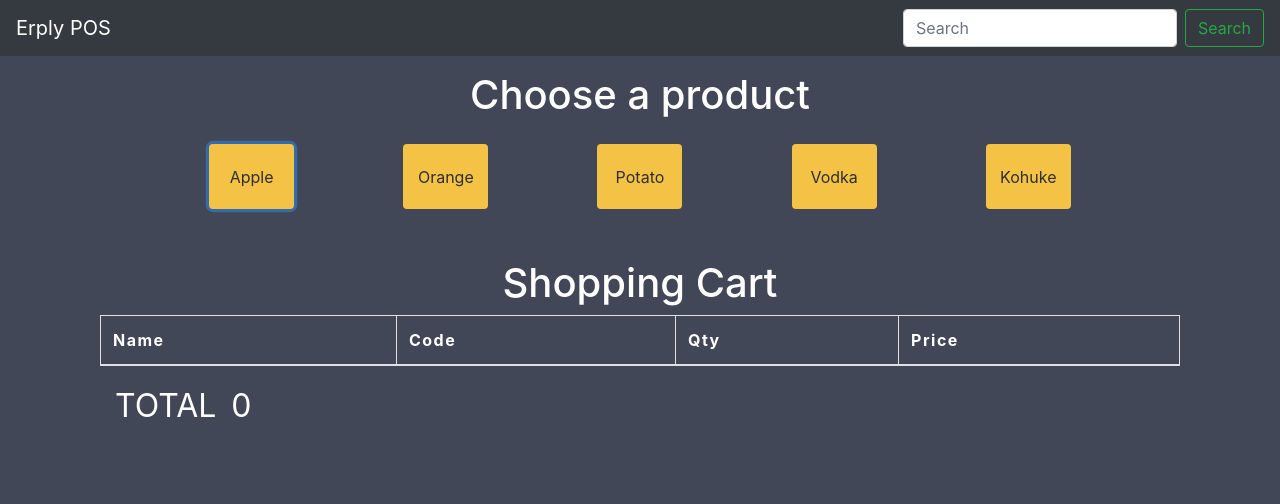
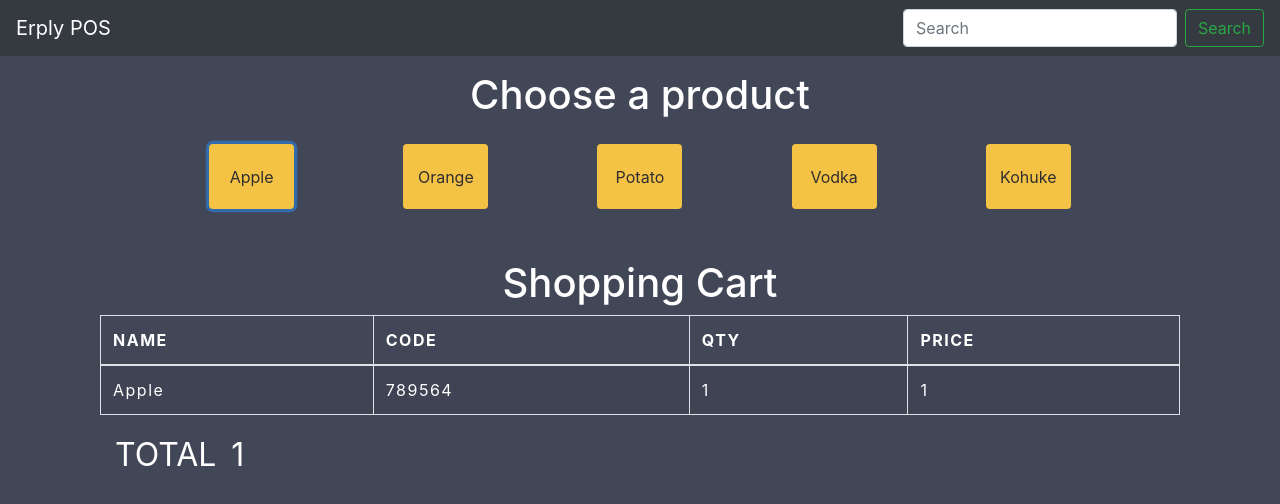
Before and after one commit to rrorrolfo/reactTraining-2, a React (Create React App) app: page / in a window 1280 px wide. Both pictures are taken after a click on the button "Apple". Shown: the top 504 px of the page. Built offline with nearby package versions, Linux system fonts and the light colour scheme.

Commit message:
Added functionality to add and remove products to shopping cart

```diff
--- a/src/components/billRow/index.jsx
+++ b/src/components/billRow/index.jsx
@@ -1,8 +1,8 @@
 import React from "react";
 
-const TableBillRow = ({ name, code, qty, price }) => {
+const TableBillRow = ({ name, code, qty, price, removeItemFromCart }) => {
   return (
-    <tr>
+    <tr onClick={() => removeItemFromCart(code, price)}>
       <td>{name}</td>
       <td>{code}</td>
       <td>{qty}</td>
--- a/src/components/posFrame/index.jsx
+++ b/src/components/posFrame/index.jsx
@@ -3,11 +3,21 @@ import { Container } from "react-bootstrap";
 import ProductsSelection from "../productsSelection";
 import ShoppingCart from "../shoppingCart";
 
-const PosFrame = ({ products, itemsInCart, toPay }) => {
+const PosFrame = ({
+  products,
+  itemsInCart,
+  toPay,
+  addItemToCart,
+  removeItemFromCart
+}) => {
   return (
     <Container>
-      <ProductsSelection products={products} />
-      <ShoppingCart items={itemsInCart} toPay={toPay} />
+      <ProductsSelection products={products} addItemToCart={addItemToCart} />
+      <ShoppingCart
+        items={itemsInCart}
+        toPay={toPay}
+        removeItemFromCart={removeItemFromCart}
+      />
     </Container>
   );
 };
--- a/src/components/productButton/index.jsx
+++ b/src/components/productButton/index.jsx
@@ -1,9 +1,9 @@
 import React from "react";
 import { Button } from "react-bootstrap";
 
-const ProductButton = ({ name, code }) => {
+const ProductButton = ({ name, code, addItemToCart }) => {
   return (
-    <Button className="productButton" code={code}>
+    <Button className="productButton" onClick={() => addItemToCart(code)}>
       {name}
     </Button>
   );
--- a/src/components/productsSelection/index.jsx
+++ b/src/components/productsSelection/index.jsx
@@ -2,7 +2,7 @@ import React from "react";
 import ProductButton from "../productButton";
 import { Container } from "react-bootstrap";
 
-const ProductsSelection = ({ products = [] }) => {
+const ProductsSelection = ({ products = [], addItemToCart }) => {
   return (
     <>
       <h1 className="text">Choose a product</h1>
@@ -12,6 +12,7 @@ const ProductsSelection = ({ products = [] }) => {
             name={product.name}
             code={product.code}
             key={product.code}
+            addItemToCart={addItemToCart}
           />
         ))}
       </Container>
--- a/src/components/shoppingCart/index.jsx
+++ b/src/components/shoppingCart/index.jsx
@@ -3,7 +3,7 @@ import { Container, Table } from "react-bootstrap";
 import Total from "../total";
 import TableBillRow from "../billRow";
 
-const ShoppingCart = ({ items, toPay }) => {
+const ShoppingCart = ({ items, toPay, removeItemFromCart }) => {
   return (
     <>
       <h1 className="text">Shopping Cart</h1>
@@ -11,10 +11,10 @@ const ShoppingCart = ({ items, toPay }) => {
         <Table striped bordered hover>
           <thead>
             <tr>
-              <th>Name</th>
-              <th>Code</th>
-              <th>Qty</th>
-              <th>Price</th>
+              <th>NAME</th>
+              <th>CODE</th>
+              <th>QTY</th>
+              <th>PRICE</th>
             </tr>
           </thead>
           <tbody>
@@ -24,6 +24,8 @@ const ShoppingCart = ({ items, toPay }) => {
                 code={item.code}
                 qty={1}
                 price={item.price}
+                key={item.name}
+                removeItemFromCart={removeItemFromCart}
               />
             ))}
           </tbody>
--- a/src/containers/App.jsx
+++ b/src/containers/App.jsx
@@ -17,6 +17,28 @@ class App extends Component {
     this.setState({ products: [...products] });
   }
 
+  addItemToCart = code => {
+    const { products, itemsInCart } = this.state;
+    const productToAdd = products.filter(product => product.code === code);
+    this.setState(prevState => {
+      return {
+        itemsInCart: [...itemsInCart, ...productToAdd],
+        toPay: prevState.toPay + productToAdd[0].price
+      };
+    });
+  };
+
+  removeItemFromCart = (code, price) => {
+    const { itemsInCart } = this.state;
+    const updatedCart = itemsInCart.filter(product => product.code !== code);
+    this.setState(prevState => {
+      return {
+        itemsInCart: [...updatedCart],
+        toPay: prevState.toPay - price
+      };
+    });
+  };
+
   render() {
     return (
       <div className="App">
@@ -25,6 +47,8 @@ class App extends Component {
           products={this.state.products}
           itemsInCart={this.state.itemsInCart}
           toPay={this.state.toPay}
+          addItemToCart={this.addItemToCart}
+          removeItemFromCart={this.removeItemFromCart}
         />
       </div>
     );
```
